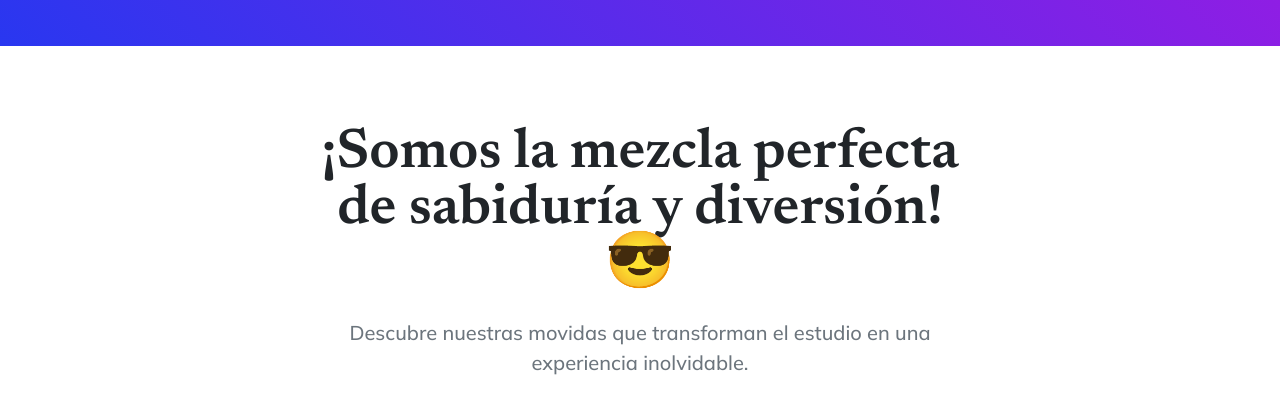
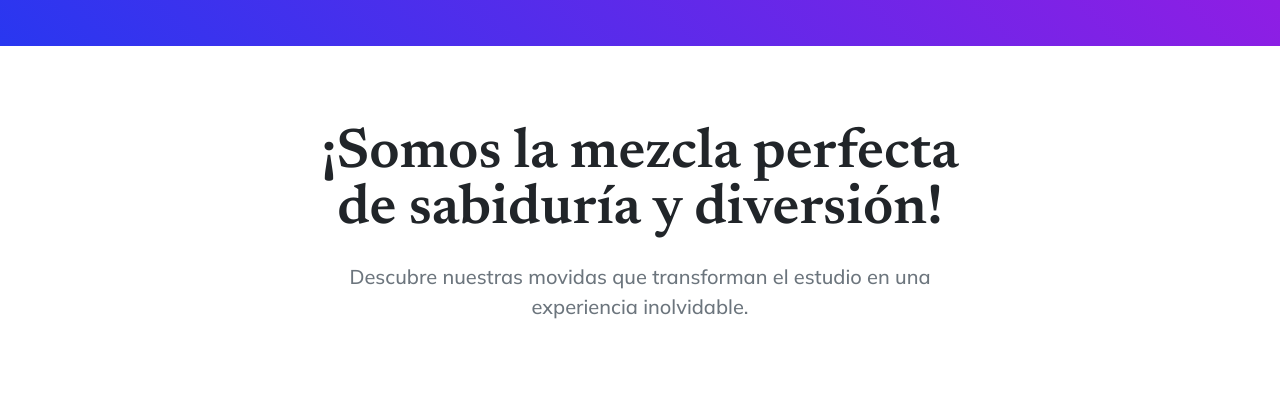
Before and after one commit to jcamiloaa/aulaas_landing, a plain HTML site: page index.html in a window 1280 px wide. Shown: the part 1200-1596 px from the top of the page. Drawn offline with nearby package versions, Linux system fonts and the light colour scheme.

Commit message:
Test CI Webhooks

```diff
--- a/index.html
+++ b/index.html
@@ -77,7 +77,7 @@
         <div class="row gx-5 justify-content-center">
           <div class="col-lg-8 text-center mb-5">
             <!-- Nuevo encabezado que mezcla sabiduría y diversión-->
-            <h2 class="display-4 lh-1 mb-4">¡Somos la mezcla perfecta de sabiduría y diversión! 😎</h2>
+            <h2 class="display-4 lh-1 mb-4">¡Somos la mezcla perfecta de sabiduría y diversión!</h2>
             <p class="lead fw-normal text-muted mb-5">Descubre nuestras movidas que transforman el estudio en una experiencia inolvidable.</p>
           </div>
         </div>
```
